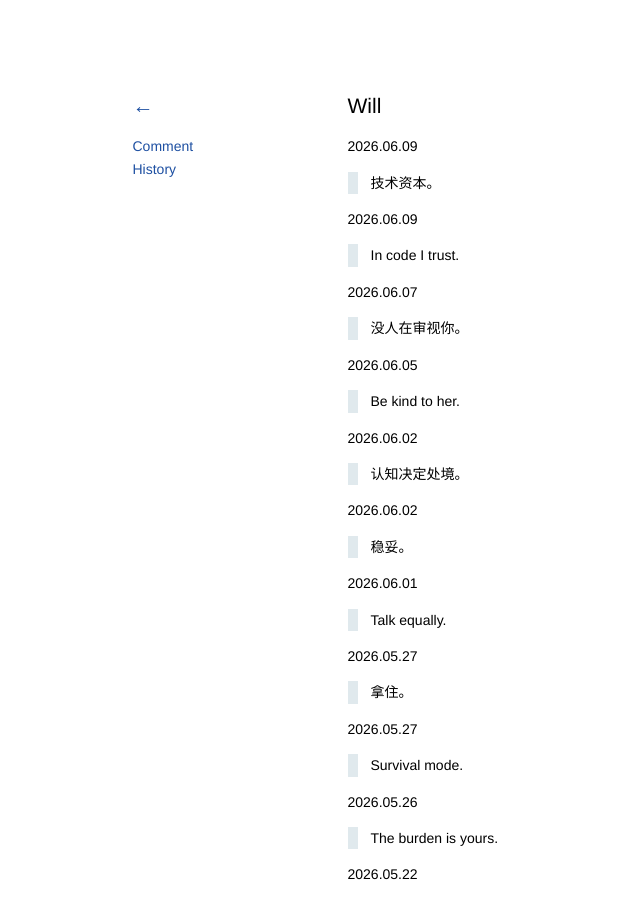
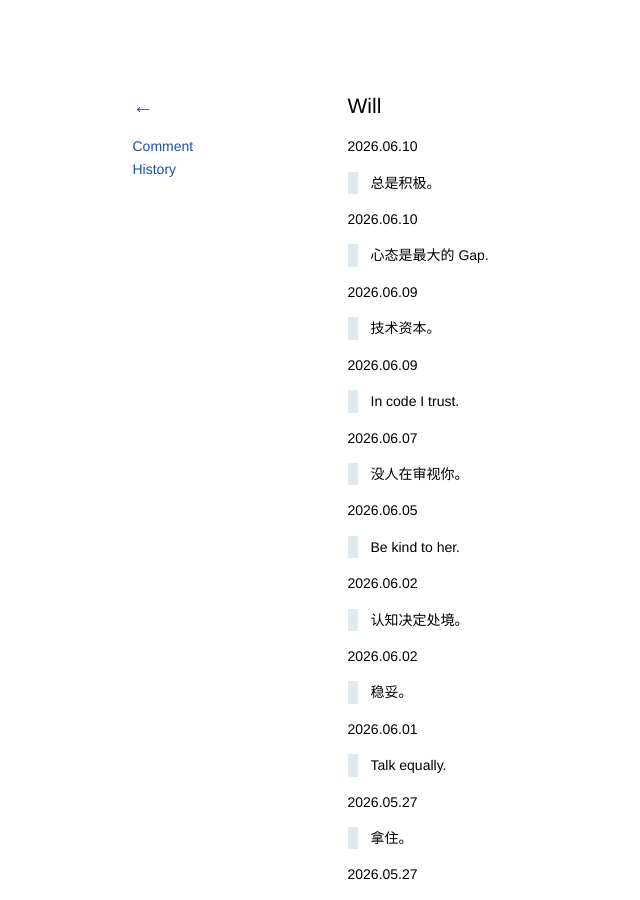
Before and after one commit to kidlj/awei, a Jekyll site: the page built from _wiki/will.md, in a window 1280 px wide and 900 px high. Shown: the whole window, without its empty margins (0-640 px from the left). Built offline with Jekyll 4.4.1, drawn with Linux system fonts in a browser that asks for light colours.

Commit message:
update will

```diff
--- a/_wiki/will.md
+++ b/_wiki/will.md
@@ -1,6 +1,14 @@
 ---
 title: Will
 ---
+
+2026.06.10
+
+> 总是积极。
+
+2026.06.10
+
+> 心态是最大的 Gap.
 
 2026.06.09
 
```
